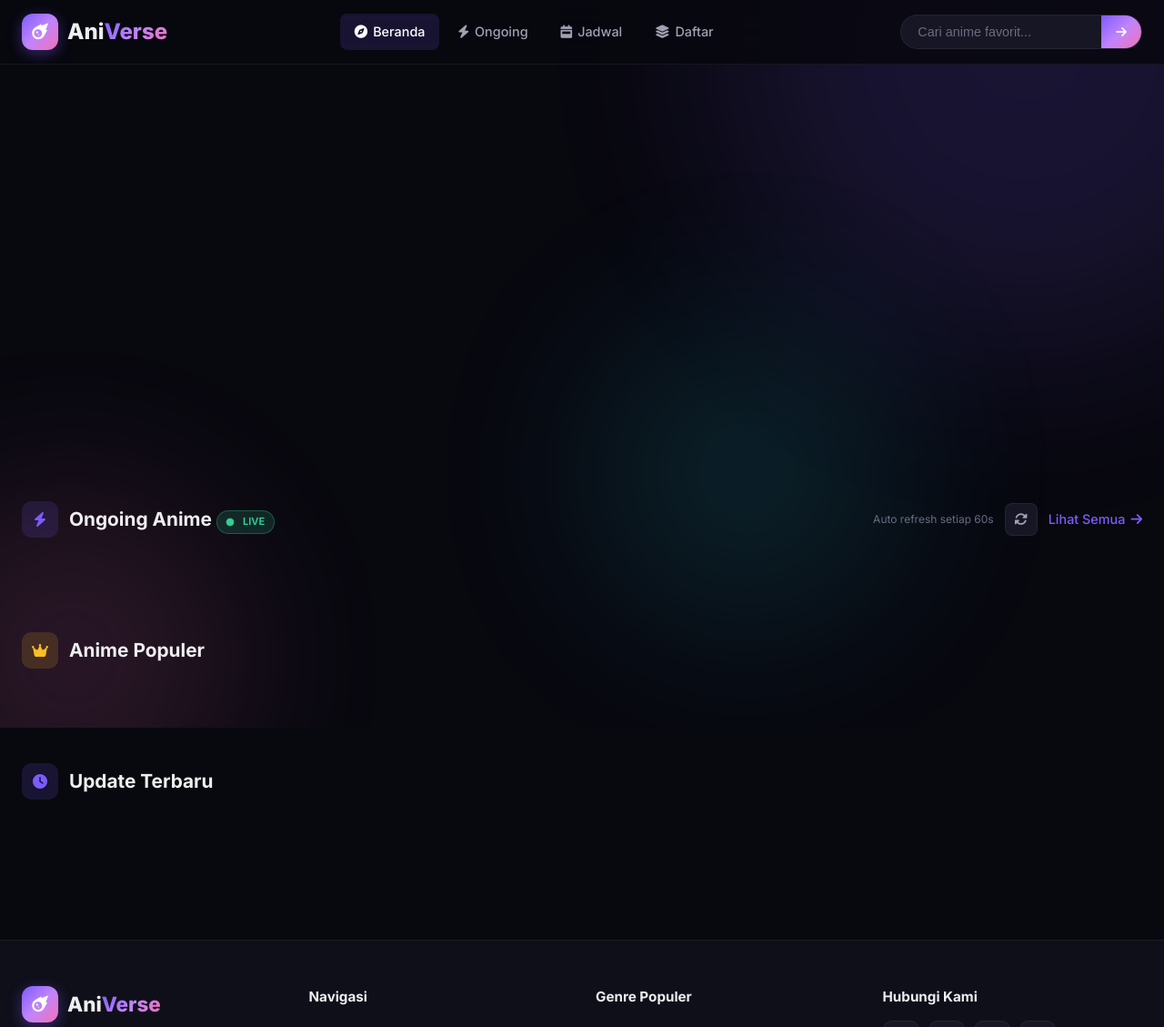
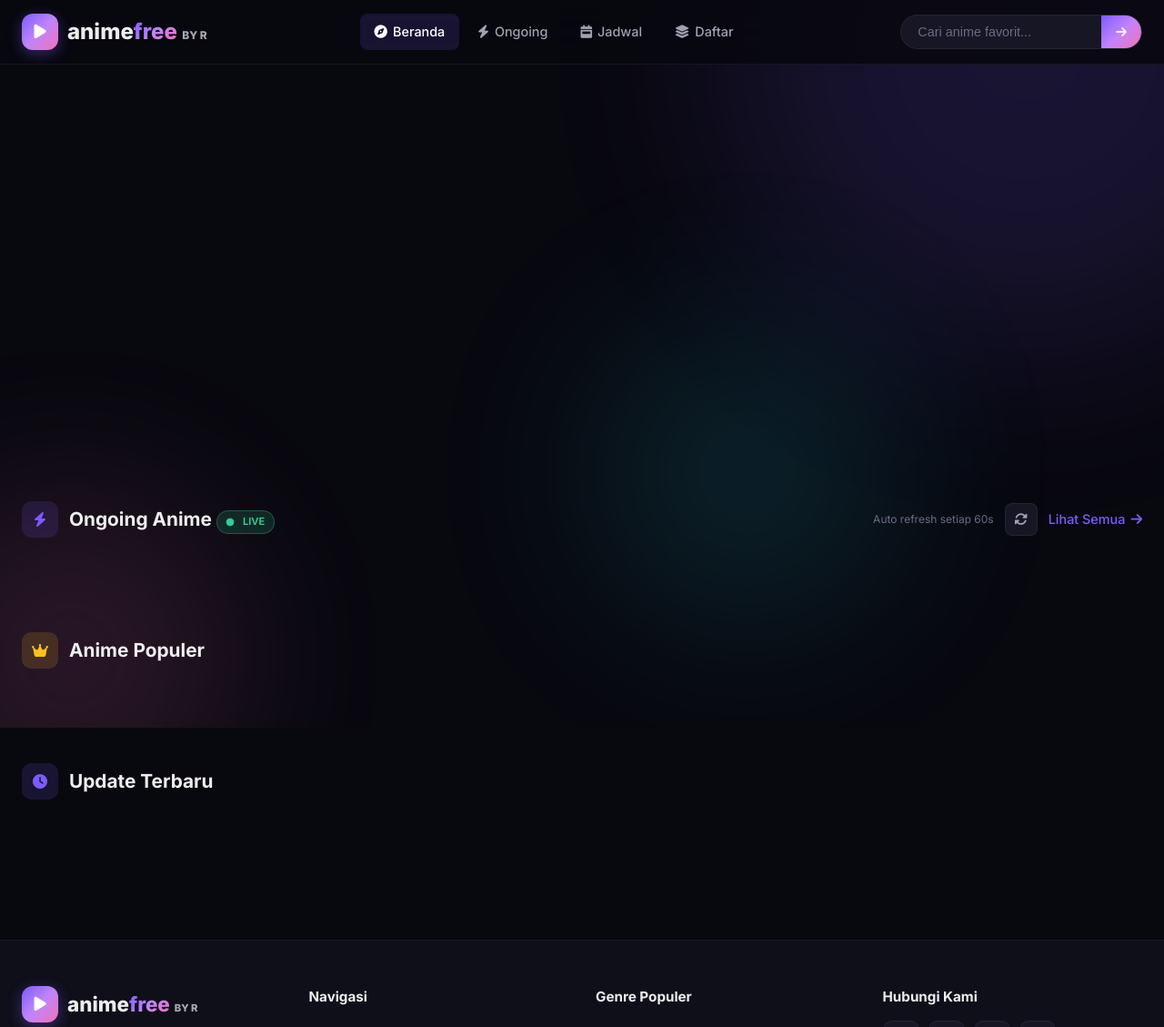
Before and after one commit to iyannsysu/webanime, a plain HTML site: page index.html in a window 1280 px wide. Shown: the top 1129 px of the page at 91% size. Drawn offline with Linux system fonts and the light colour scheme; no server answers.

Commit message:
Change title and branding from AniVerse to animefree BY R

```diff
--- a/index.html
+++ b/index.html
@@ -3,7 +3,7 @@
 <head>
     <meta charset="UTF-8">
     <meta name="viewport" content="width=device-width, initial-scale=1.0">
-    <title>AniVerse - Streaming Anime Subtitle Indonesia</title>
+    <title>animefree BY R - Streaming Anime Subtitle Indonesia</title>
     <link rel="stylesheet" href="style.css">
     <link rel="stylesheet" href="https://cdnjs.cloudflare.com/ajax/libs/font-awesome/6.5.0/css/all.min.css">
     <link href="https://fonts.googleapis.com/css2?family=Inter:wght@300;400;500;600;700;800;900&display=swap" rel="stylesheet">
@@ -22,9 +22,9 @@
             <div class="header-inner">
                 <a href="#" class="logo" onclick="showHome()">
                     <div class="logo-glow">
-                        <i class="fas fa-meteor"></i>
+                        <i class="fas fa-play"></i>
                     </div>
-                    <span>Ani<span class="gradient-text">Verse</span></span>
+                    <span>anime<span class="gradient-text">free</span> <small style="font-size:0.5em;opacity:0.7">BY R</small></span>
                 </a>
 
                 <nav class="nav" id="mainNav">
@@ -65,7 +65,7 @@
     <div class="mobile-overlay" id="mobileOverlay" onclick="toggleMobile()"></div>
     <nav class="mobile-nav" id="mobileNav">
         <div class="mobile-nav-header">
-            <span class="logo"><i class="fas fa-meteor"></i> Ani<span class="gradient-text">Verse</span></span>
+            <span class="logo"><i class="fas fa-play"></i> anime<span class="gradient-text">free</span> <small style="font-size:0.6em;opacity:0.7">BY R</small></span>
             <button class="btn-icon" onclick="toggleMobile()"><i class="fas fa-times"></i></button>
         </div>
         <a href="#" onclick="showHome()"><i class="fas fa-compass"></i> Beranda</a>
@@ -206,8 +206,8 @@
             <div class="footer-grid">
                 <div class="footer-brand">
                     <div class="logo" style="font-size:1.4rem;margin-bottom:12px">
-                        <div class="logo-glow"><i class="fas fa-meteor"></i></div>
-                        <span>Ani<span class="gradient-text">Verse</span></span>
+                        <div class="logo-glow"><i class="fas fa-play"></i></div>
+                        <span>anime<span class="gradient-text">free</span> <small style="font-size:0.5em;opacity:0.7">BY R</small></span>
                     </div>
                     <p>Platform streaming anime subtitle Indonesia dengan koleksi terlengkap dan update setiap hari.</p>
                 </div>
@@ -240,7 +240,7 @@
                 </div>
             </div>
             <div class="footer-copy">
-                <p>&copy; 2026 AniVerse &mdash; Powered by Sonzai X API</p>
+                <p>&copy; 2026 animefree BY R &mdash; Powered by Sonzai X API</p>
             </div>
         </div>
     </footer>
```
